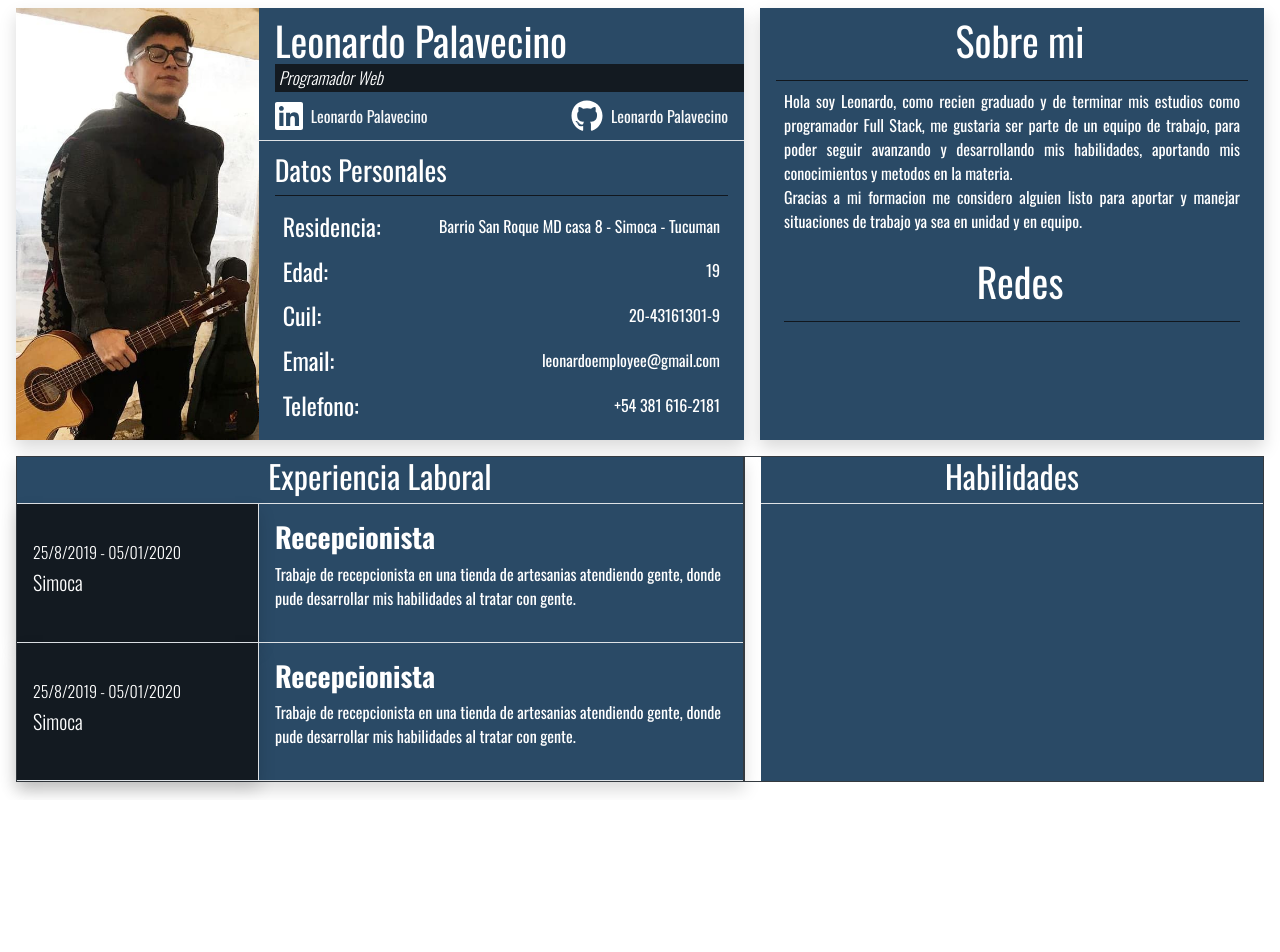
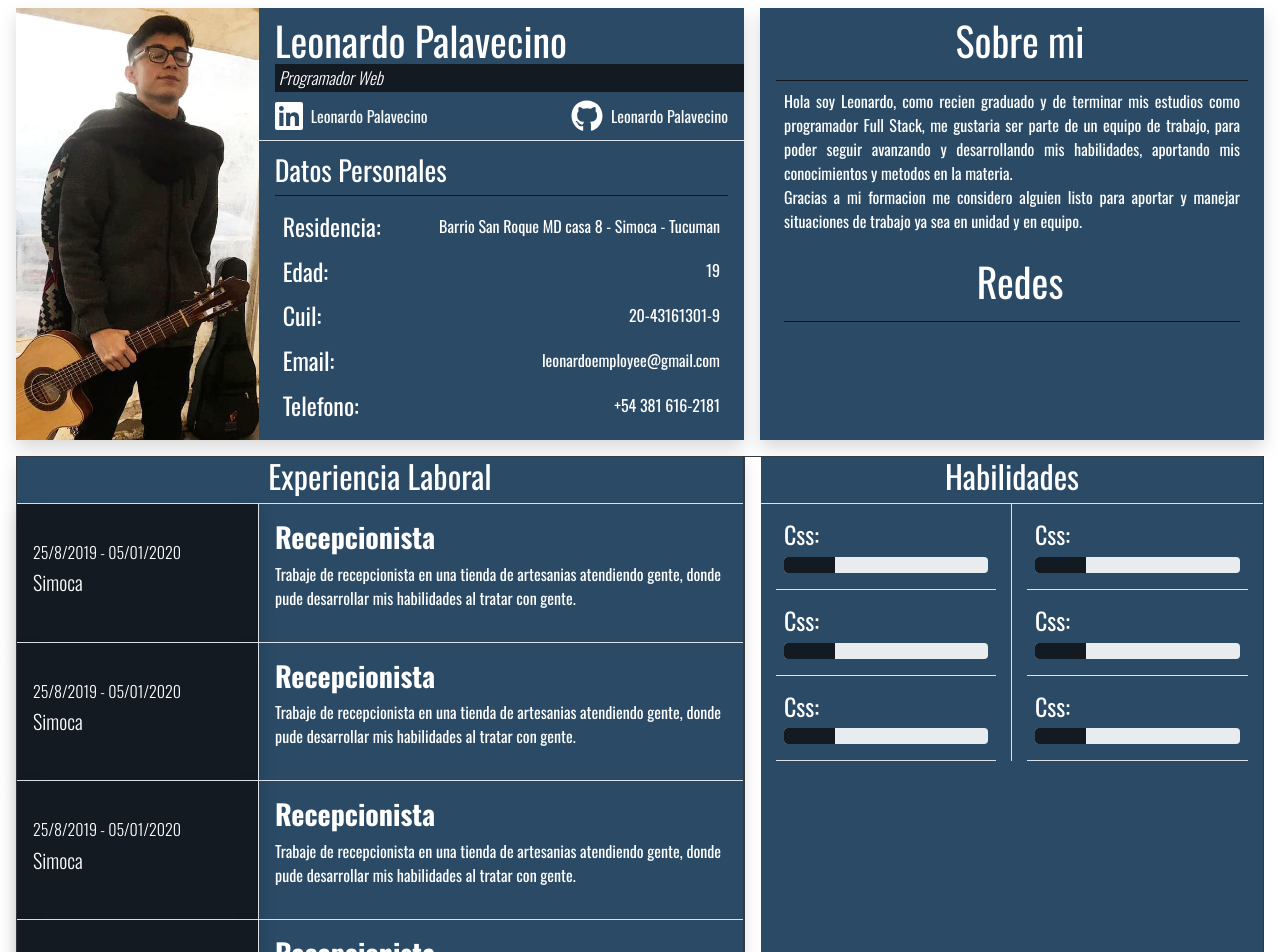
Before and after one commit to leo43161/leo43161.github.io, a React (Create React App) app: page / in a window 1280 px wide. Shown: the top 952 px of the page. Before the commit the page ends 800 px from the top, so only its background shows below. Built offline with nearby package versions, Linux system fonts and the light colour scheme.

Commit message:
Se agregaron los props para la parte de experiencia

```diff
--- a/src/App.css
+++ b/src/App.css
@@ -1,11 +1,11 @@
 .bg-blue{
-    background-color: #2a4a66;
+    background-color: #2a4a66!important;
 }
 
 .bg-black{
-    background-color: #131a21;
+    background-color: #131a21!important;
 }
 
 .bg-blue-light{
-    background-color: #2d567a;
+    background-color: #2d567a!important;
 }
--- a/src/Components/CardExperiencia.js
+++ b/src/Components/CardExperiencia.js
@@ -1,16 +1,16 @@
 import React from "react";
 
-const CardExperiencia = () => {
+const CardExperiencia = (props) => {
   return (
     <div className="bg-blue text-white d-flex">
-        <div className="col-4 p-3 d-flex flex-column bg-black justify-content-center align-items-start border-right border-bottom shadow">
-            <h6 className="font-weight-light">25/8/2019 - 05/01/2020</h6>
-            <h5 className="font-weight-light">Simoca</h5>
-        </div>
-        <div className="col-8 p-3 border-bottom">
-            <h3 className="font-weight-bold">Recepcionista</h3>
-            <p>Trabaje de recepcionista en una tienda de artesanias atendiendo gente, donde pude desarrollar mis habilidades al tratar con gente.</p>
-        </div>
+      <div className="col-4 p-3 d-flex flex-column bg-black justify-content-center align-items-start border-right border-bottom shadow">
+        <h6 className="font-weight-light">{props.tiempo}</h6>
+        <h5 className="font-weight-light">{props.lugar}</h5>
+      </div>
+      <div className="col-8 p-3 border-bottom">
+        <h3 className="font-weight-bold">{props.titulo}</h3>
+        <p>{props.descripcion}</p>
+      </div>
     </div>
   );
 };
--- a/src/Components/Experiencia.js
+++ b/src/Components/Experiencia.js
@@ -1,5 +1,5 @@
-import React from 'react';
-import CardExperiencia from './CardExperiencia';
+import React from "react";
+import CardExperiencia from "./CardExperiencia";
 
 const Experiencia = () => {
   return (
@@ -7,8 +7,30 @@ const Experiencia = () => {
       <div className="w-100 border-bottom text-white">
         <h2 className="text-center">Experiencia Laboral</h2>
       </div>
-            <CardExperiencia></CardExperiencia>
-            <CardExperiencia></CardExperiencia>
+      <CardExperiencia
+        titulo="Recepcionista"
+        descripcion="Trabaje de recepcionista en una tienda de artesanias atendiendo gente, donde pude desarrollar mis habilidades al tratar con gente."
+        tiempo="25/8/2019 - 05/01/2020"
+        lugar="Simoca"
+      ></CardExperiencia>
+      <CardExperiencia
+        titulo="Recepcionista"
+        descripcion="Trabaje de recepcionista en una tienda de artesanias atendiendo gente, donde pude desarrollar mis habilidades al tratar con gente."
+        tiempo="25/8/2019 - 05/01/2020"
+        lugar="Simoca"
+      ></CardExperiencia>
+      <CardExperiencia
+        titulo="Recepcionista"
+        descripcion="Trabaje de recepcionista en una tienda de artesanias atendiendo gente, donde pude desarrollar mis habilidades al tratar con gente."
+        tiempo="25/8/2019 - 05/01/2020"
+        lugar="Simoca"
+      ></CardExperiencia>
+      <CardExperiencia
+        titulo="Recepcionista"
+        descripcion="Trabaje de recepcionista en una tienda de artesanias atendiendo gente, donde pude desarrollar mis habilidades al tratar con gente."
+        tiempo="25/8/2019 - 05/01/2020"
+        lugar="Simoca"
+      ></CardExperiencia>
     </div>
   );
 };
--- /dev/null
+++ b/src/Components/Habilidad.js
@@ -0,0 +1,21 @@
+import React from "react";
+
+const Habilidad = () => {
+  return (
+    <div className="px-2 py-3 border-bottom">
+      <h4>Css:</h4>
+      <div className="progress">
+        <div
+          className="progress-bar bg-black"
+          role="progressbar"
+          style={{width: `${"25"}%`}}
+          aria-valuenow="25"
+          aria-valuemin="0"
+          aria-valuemax="100"
+        ></div>
+      </div>
+    </div>
+  );
+};
+
+export default Habilidad;
--- a/src/Components/Habilidades.js
+++ b/src/Components/Habilidades.js
@@ -1,15 +1,23 @@
 import React from "react";
+import Habilidad from "./Habilidad";
 
 const Habilidades = () => {
   return (
-    <div className="owsla bg-blue h-100">
-      <div className="w-100 border-bottom text-white">
+    <div className="owsla bg-blue h-100 text-white">
+      <div className="w-100 border-bottom">
         <h2 className="text-center">Habilidades</h2>
       </div>
-      <div className="w-100">
-          <div className="col-6 border-right">
-
-          </div>
+      <div className="w-100 d-flex">
+        <div className="col-6 border-right">
+          <Habilidad></Habilidad>
+          <Habilidad></Habilidad>
+          <Habilidad></Habilidad>
+        </div>
+        <div className="col-6">
+          <Habilidad></Habilidad>
+          <Habilidad></Habilidad>
+          <Habilidad></Habilidad>
+        </div>
       </div>
     </div>
   );
```
Lines whose indentation alone changed are shown as unchanged.
